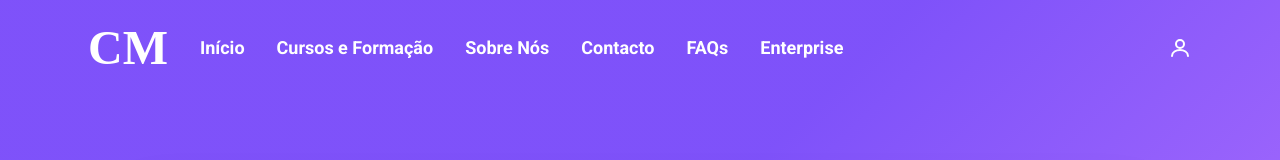
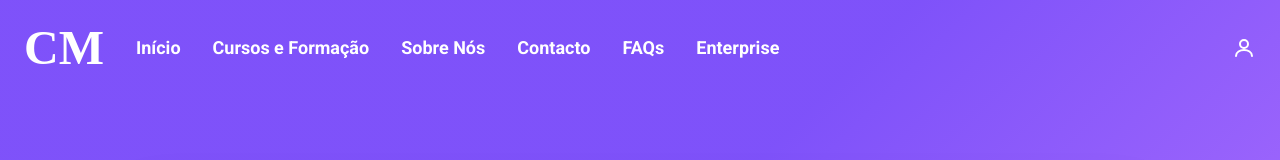
Before and after one commit to msantos51/clientemisterio, a Next.js app in the folder frontend/: page / in a window 1280 px wide. Shown: the top 160 px of the page. Built offline with nearby package versions, Linux system fonts and the light colour scheme; no server answers; a web font is replaced by a local one.

Commit message:
Align header elements to page corners

```diff
--- a/frontend/components/Header.tsx
+++ b/frontend/components/Header.tsx
@@ -136,11 +136,11 @@ export function Header() {
   return (
     // Cabeçalho fixo no topo com fundo transparente e texto branco
     <header className="sticky top-0 z-50 bg-transparent text-white">
-      {/* Contêiner com largura máxima e itens dispostos numa única linha */}
-      <div className="relative mx-auto flex max-w-6xl items-center justify-between p-4 md:p-6">
-        {/* Agrupamento do logótipo e das ligações principais alinhado à esquerda */}
-        <div className="flex flex-1 items-center gap-8">
-          {/* Logótipo com slogan, alinhado à esquerda */}
+      {/* Contêiner a toda a largura para posicionar o logótipo à esquerda e ações à direita */}
+      <div className="relative flex w-full items-center justify-between p-4 md:p-6">
+        {/* Agrupamento do logótipo e das ligações principais alinhado ao canto superior esquerdo */}
+        <div className="flex items-center gap-8">
+          {/* Logótipo com slogan, alinhado à esquerda do ecrã */}
           <Link
             href="/"
             className="flex flex-col leading-none text-white"
@@ -156,8 +156,8 @@ export function Header() {
           </nav>
         </div>
 
-        {/* Área de ações posicionada à direita do cabeçalho */}
-        <div className="ml-6 flex flex-shrink-0 items-center gap-4 md:gap-6">
+        {/* Área de ações posicionada no canto superior direito do cabeçalho */}
+        <div className="flex flex-shrink-0 items-center gap-4 md:gap-6">
           {isLoggedIn ? (
             <>
               {/* Liga o aluno ao dashboard pessoal quando não está já lá */}
```
